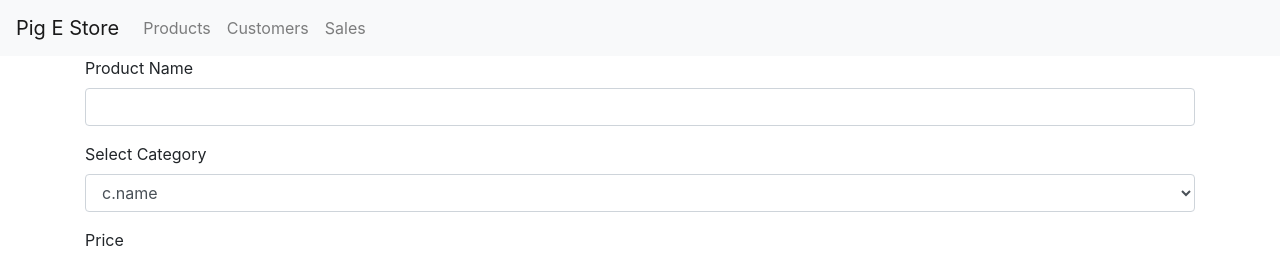
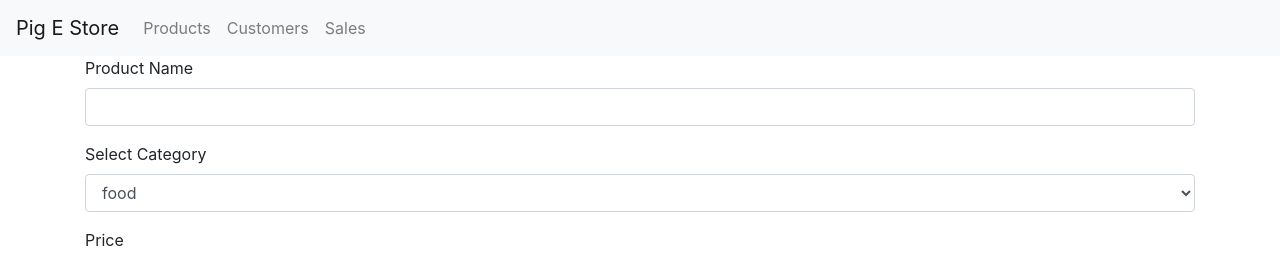
Before and after one commit to ariozone/e-store, a React (Create React App) app: page /productForm/5b21ca3eeb7f6fbccd471815 in a window 1280 px wide. Shown: the top 258 px of the page. Built offline with nearby package versions, Linux system fonts and the light colour scheme.

Commit message:
Add a link to edit button to navigate to productForm component by product id.#4

```diff
--- a/src/App.js
+++ b/src/App.js
@@ -16,7 +16,7 @@ function App() {
         <Switch>
           <Route path={"/products"} component={Products} />
           <Route path={"/customers"} component={Customers} />
-          <Route path={"/productForm"} component={ProductForm} />
+          <Route path={"/products/:id"} component={ProductForm} />
           <Route path={"/sales"} component={Sales} />
           <Route path={"/notFound"} component={NotFound} />
           <Route
--- a/src/components/productForm.jsx
+++ b/src/components/productForm.jsx
@@ -1,30 +1,36 @@
 import React, { Component } from "react"
+import { getCategories } from "../services/fakeCategoryService"
 
 export default class ProductForm extends Component {
   state = {
-    categories: this.props.categories
+    categories: []
+  }
+  componentDidMount() {
+    const categories = getCategories()
+    this.setState({ categories })
   }
   render() {
     return (
       <form>
-        <div class="form-group">
+        <div className="form-group">
           <label htmlFor="name">Product Name</label>
-          <input type="text" class="form-control" id="name" />
+          <input type="text" className="form-control" id="name" />
         </div>
-        <div class="form-group">
+        <div className="form-group">
           <label htmlFor="category">Select Category</label>
-          <select class="form-control" id="category">
-            this.props.categories.map(c =>
-            <option>c.name</option>)
+          <select className="form-control" id="category">
+            {this.state.categories.map(c => (
+              <option key={c._id}>{c.name}</option>
+            ))}
           </select>
         </div>
-        <div class="form-group">
+        <div className="form-group">
           <label htmlFor="price">Price</label>
-          <input type="text" class="form-control" id="price" />
+          <input type="text" className="form-control" id="price" />
         </div>
-        <div class="form-group">
+        <div className="form-group">
           <label htmlFor="numberInStock">Number in Stock</label>
-          <input type="text" class="form-control" id="numberInStock" />
+          <input type="text" className="form-control" id="numberInStock" />
         </div>
       </form>
     )
--- a/src/components/products.jsx
+++ b/src/components/products.jsx
@@ -5,6 +5,7 @@ import { getCategories } from "../services/fakeCategoryService"
 import Pagination from "./common/pagination"
 import { paginate } from "../utils/paginate"
 import Search from "./common/search"
+import { Link } from "react-router-dom"
 
 export default class Products extends React.Component {
   state = {
@@ -116,9 +117,12 @@ export default class Products extends React.Component {
                     >
                       Delete
                     </button>
-                    <button className="btn btn-sm mx-2 btn-secondary float-right">
+                    <Link
+                      to={`/productForm/${p._id}`}
+                      className="btn btn-sm mx-2 btn-secondary float-right"
+                    >
                       Edit
-                    </button>
+                    </Link>
                   </div>
                 </div>
               </div>
```
